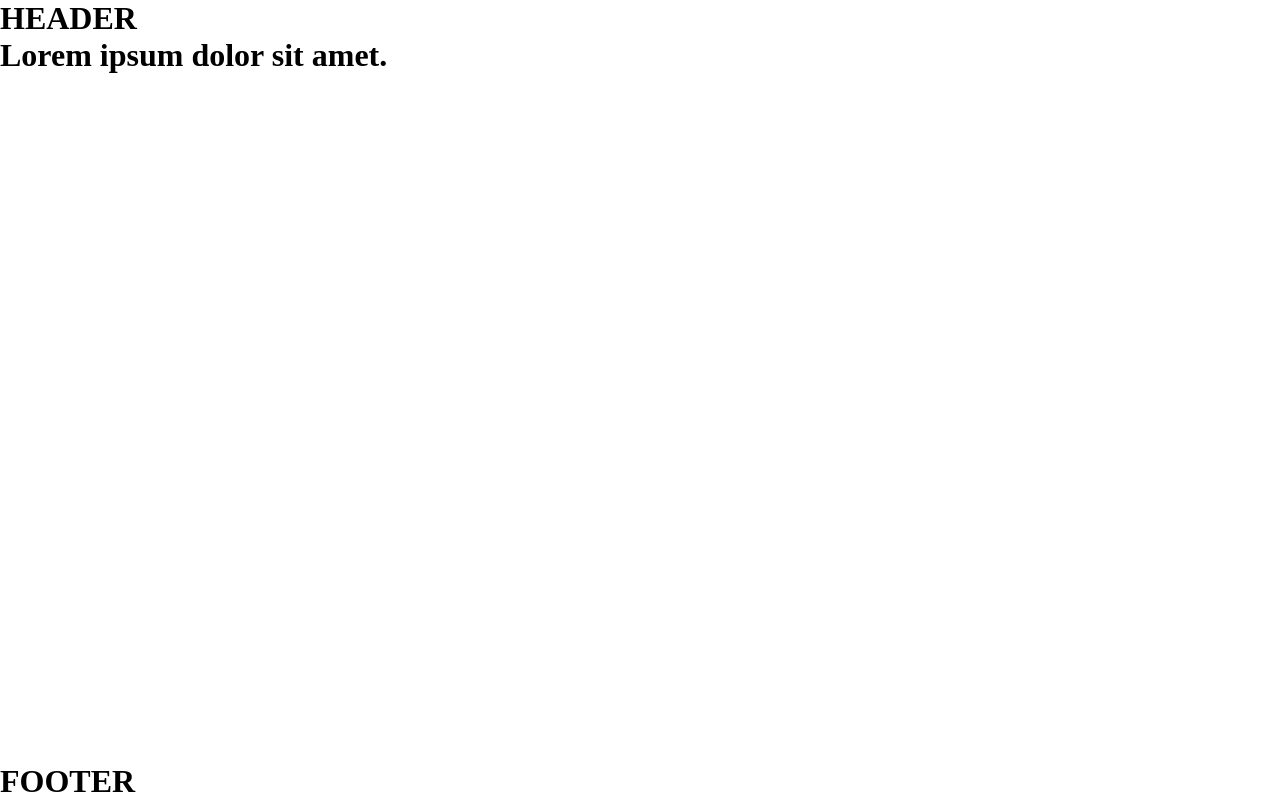
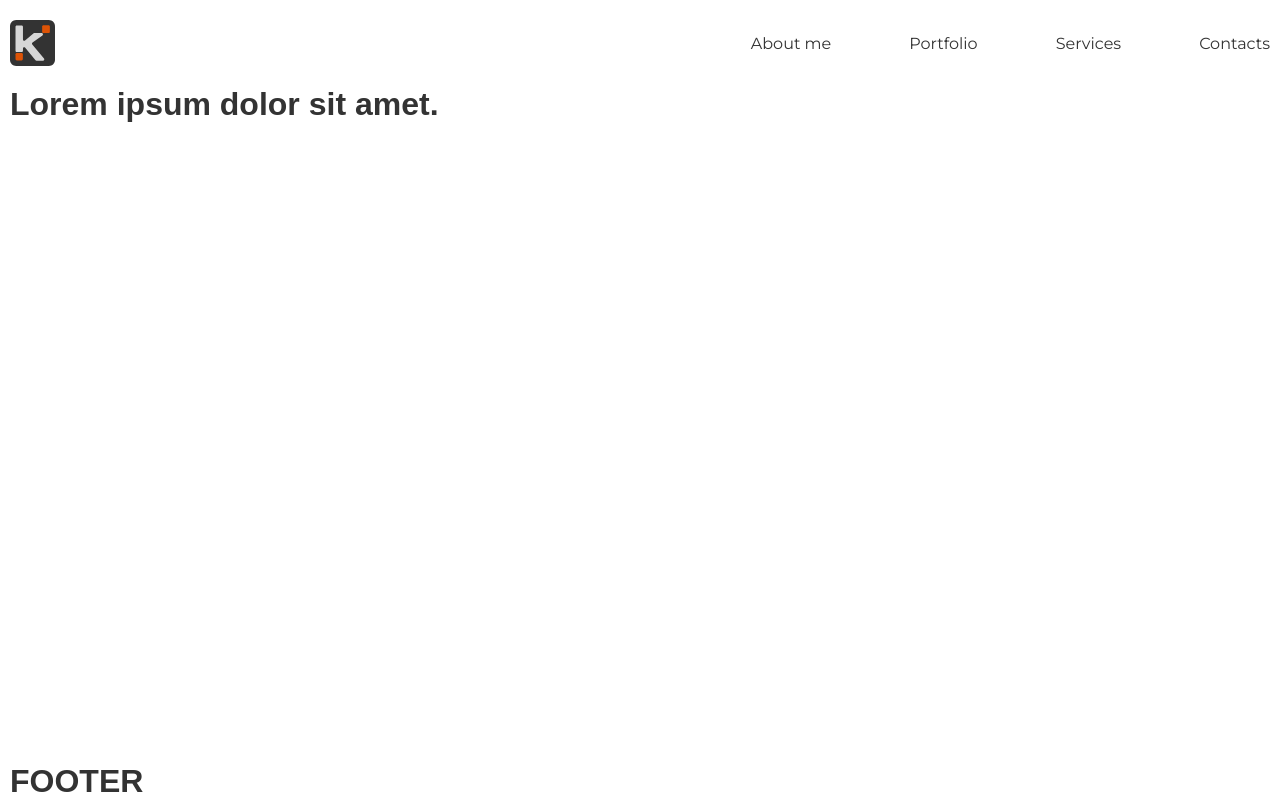
Before and after one commit to KiptilyiMaksim/kiptilyi-landing, a plain HTML site: page index.html in a window 1280 px wide. Drawn offline with Linux system fonts and the light colour scheme; a web font is replaced by a local one.

Commit message:
add header desc

```diff
--- a/css/media.css
+++ b/css/media.css
@@ -0,0 +1,5 @@
+@media (hover: hover) {
+	.nav__link:hover {
+		color: var(--color-accent);
+	}
+}
--- a/css/style.css
+++ b/css/style.css
@@ -1,8 +1,24 @@
+.main {
+	flex-grow: 1;
+}
 .wrapper {
 	min-height: 100%;
 	display: flex;
 	flex-direction: column;
 }
-.main {
-	flex-grow: 1;
+/* HEADER */
+.header {
+	padding: 20px 0px;
 }
+.header__wrapper {
+	display: flex;
+	justify-content: space-between;
+	align-items: center;
+}
+.nav__list {
+	display: flex;
+	gap: 78px;
+}
+.nav__link {
+	color: var(--color-primary-900);
+}
--- a/css/utilities.css
+++ b/css/utilities.css
@@ -1,6 +1,14 @@
+.body {
+	font-family: "Montserrat", sans-serif;
+	color: var(--color-primary-900);
+}
 .container {
+	max-width: 1300px;
+	padding: 0px 10px;
+	margin: 0 auto;
 }
 h1 {
+	font-family: "Zen Dots", sans-serif;
 }
 h2 {
 }
--- a/index.html
+++ b/index.html
@@ -22,13 +22,30 @@
 <body class="body">
 	<div class="wrapper">
 		<header class="header">
-			<h1>HEADER</h1>
+			<div class="container">
+				<div class="header__wrapper">
+					<a href="#" class="header-logo__link"><img src="/img/icons/logo.svg" alt="Kiptilyi logo"
+							class="logo"></a>
+					<nav class="header__nav">
+						<ul class="nav__list">
+							<li class="nav__li"><a href="#" class="nav__link">About me</a></li>
+							<li class="nav__li"><a href="#" class="nav__link">Portfolio</a></li>
+							<li class="nav__li"><a href="#" class="nav__link">Services</a></li>
+							<li class="nav__li"><a href="#" class="nav__link">Contacts</a></li>
+						</ul>
+					</nav>
+				</div>
+			</div>
 		</header>
 		<main class="main">
-			<h1>Lorem ipsum dolor sit amet.</h1>
+			<div class="container">
+				<h1>Lorem ipsum dolor sit amet.</h1>
+			</div>
 		</main>
 		<footer class="footer">
-			<h1>FOOTER</h1>
+			<div class="container">
+				<h1>FOOTER</h1>
+			</div>
 		</footer>
 	</div>
 </body>
```
Also changed, not shown: img/icons/logo.svg (added).
